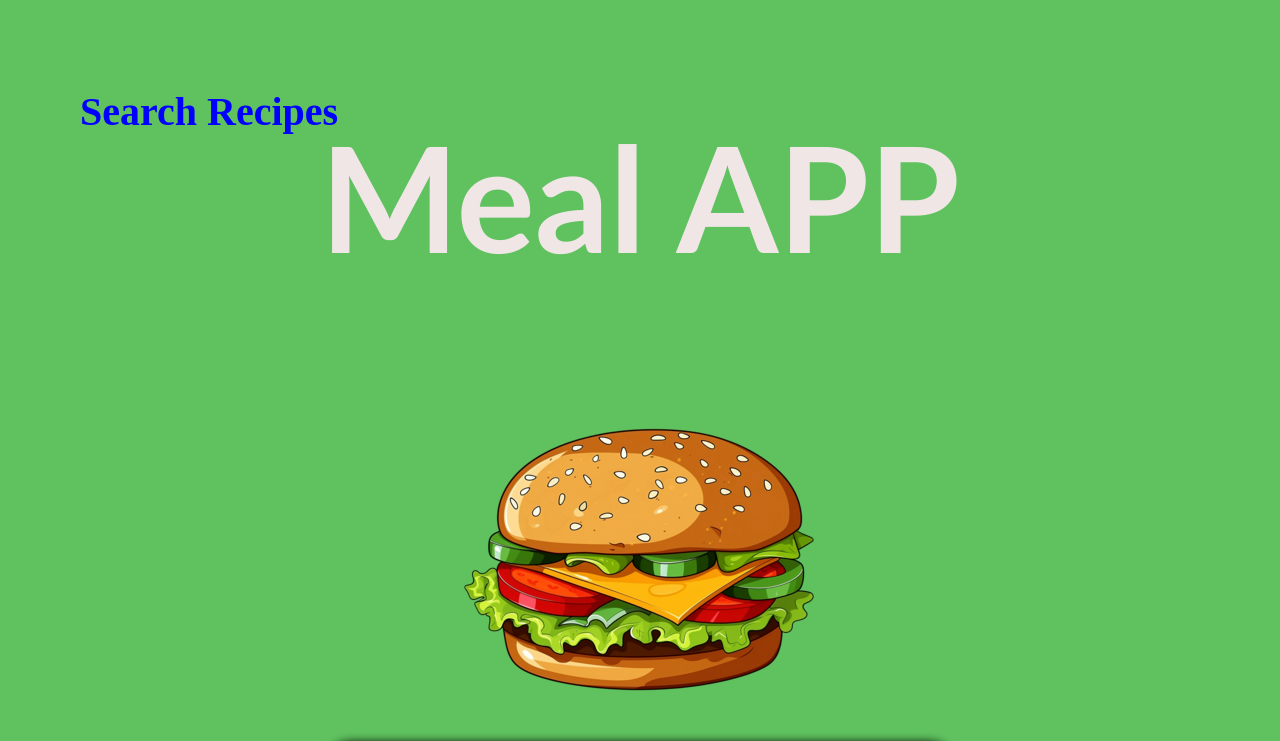
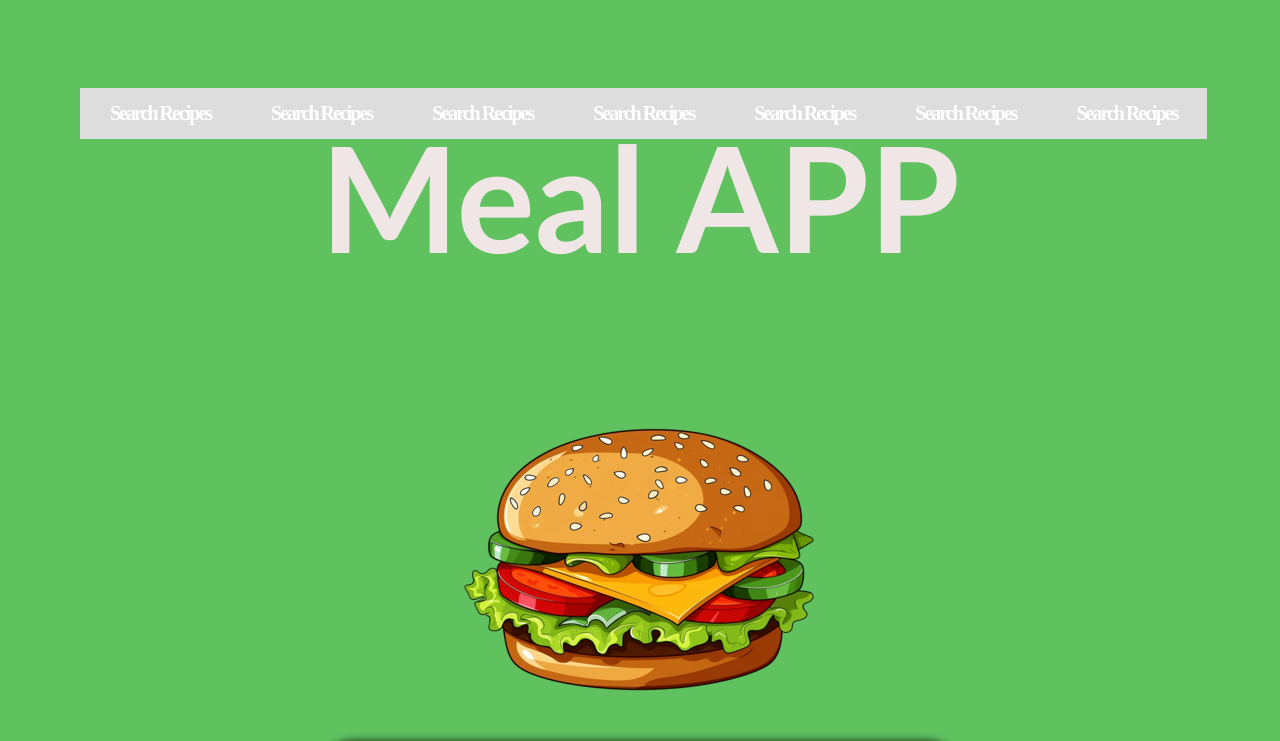
Before and after one commit to KhangN2234/Meal-Plan-Project, a Flask app: page / in a window 1280 px wide. Shown: the top 741 px of the page. Run offline with Flask 2, Linux system fonts and the light colour scheme.

Commit message:
Fixed navigation bar

```diff
--- a/meal_app/static/css/main.css
+++ b/meal_app/static/css/main.css
@@ -12,6 +12,13 @@ h1 {
     font-size: 14cap;
     min-height: 0vh;
     color: rgb(240, 230, 230);
+}
+
+h2 {
+    font-size: 2em;
+    margin-top: 40px;
+    text-align: center;
+    letter-spacing: -2px;
 }
 
 
@@ -59,10 +66,12 @@ h1 {
 }
 
 ul.navbar {
-    position: absolute;
+    position: fixed;
     top: 2em;
     left: 1em;
-    width: 9em }
+    width: 100%;
+    overflow: hidden;
+}
 
 ul.navbar a {
     text-decoration: none }
@@ -79,8 +88,32 @@ a:visited {
 
 .navbar li {
     display: inline;
+    float: left;
 }
 
-.navbar li + li {
-    margin-left: 35px;
+.navbar li a {
+    color: white;
+    text-align: center;
+    padding: 14px 30px;
+    text-decoration: none;
 }
+
+.navbar a {
+    float: left;
+    color: red;
+    text-align: center;
+    text-decoration: none;
+    font-size: 20px;
+    padding: 8px;
+    background-color: #dddddd;
+}
+
+.navbar a:hover {
+    background-color: #ddd;
+    color: black;
+}
+
+.navbar a.active {
+    background-color: #04aa6d;
+    color: white;
+}
--- a/meal_app/templates/layout.html
+++ b/meal_app/templates/layout.html
@@ -10,6 +10,12 @@
       <nav>
         <ul class = "navbar">
           <li><a href="{{ url_for('search') }}">Search Recipes</a></li>
+          <li><a href="{{ url_for('search') }}">Search Recipes</a></li>
+          <li><a href="{{ url_for('search') }}">Search Recipes</a></li>
+          <li><a href="{{ url_for('search') }}">Search Recipes</a></li>
+          <li><a href="{{ url_for('search') }}">Search Recipes</a></li>
+          <li><a href="{{ url_for('search') }}">Search Recipes</a></li>
+          <li><a href="{{ url_for('search') }}">Search Recipes</a></li>
       </nav>
     </h2>
   </header>
```
